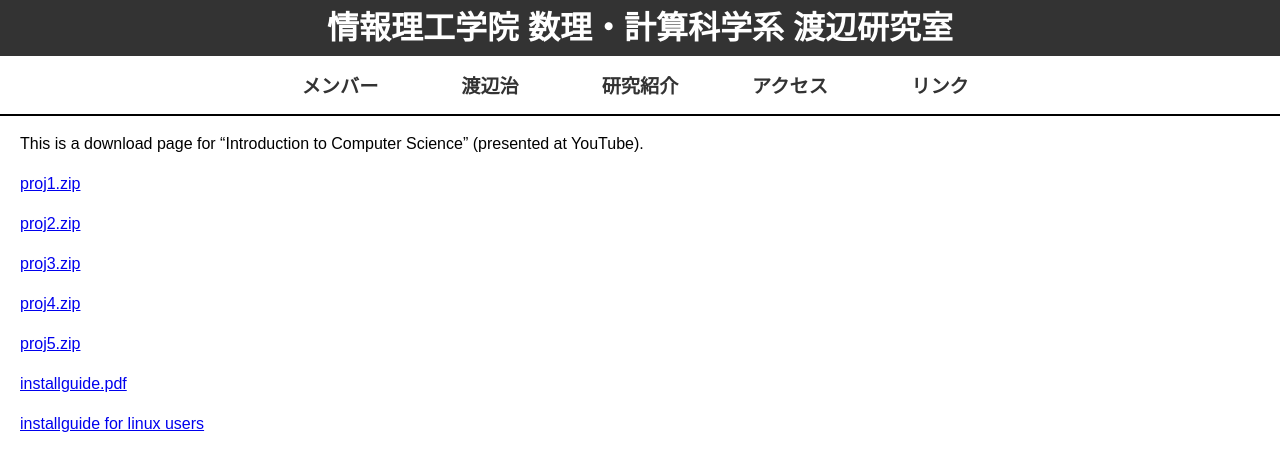
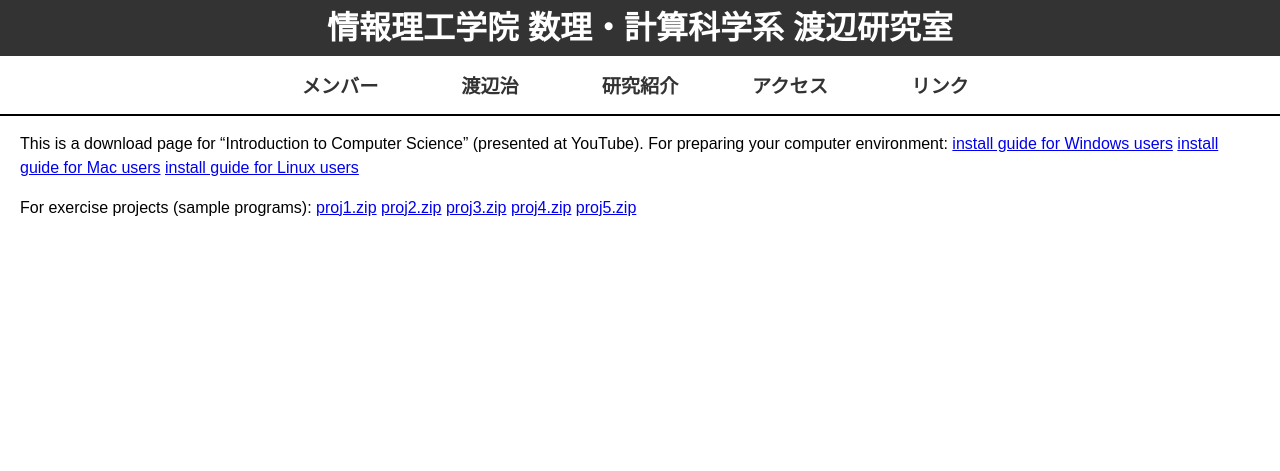
Before and after one commit to watanabe-laboratory/watanabe-laboratory.github.io, a Jekyll site: the page built from downloadE/downloadE.md, in a window 1280 px wide. Shown: the top 471 px of the page. Built offline with Jekyll 4.4.1, drawn with Linux system fonts in a browser that asks for light colours; our own code applies the rules of GitHub Pages for plain Markdown files.

Commit message:
Update downloadE.md

```diff
--- a/downloadE/downloadE.md
+++ b/downloadE/downloadE.md
@@ -1,15 +1,12 @@
 This is a download page for "Introduction to Computer Science" (presented at YouTube).
+For preparing your computer environment:
+    [install guide for Windows users](./installguideWin.pdf)
+    [install guide for Mac users](./installguideMac.pdf)
+    [install guide for Linux users](./installguideL.pdf)
 
-[proj1.zip](./proj1.zip)
-
-[proj2.zip](./proj2.zip)
-
-[proj3.zip](./proj3.zip)
-
-[proj4.zip](./proj4.zip)
-
-[proj5.zip](./proj5.zip)
-
-[installguide.pdf](./installguide.pdf)
-
-[installguide for linux users](./installguide_linux.pdf)
+For exercise projects (sample programs):
+    [proj1.zip](./proj1.zip)
+    [proj2.zip](./proj2.zip)
+    [proj3.zip](./proj3.zip)
+    [proj4.zip](./proj4.zip)
+    [proj5.zip](./proj5.zip)
```
